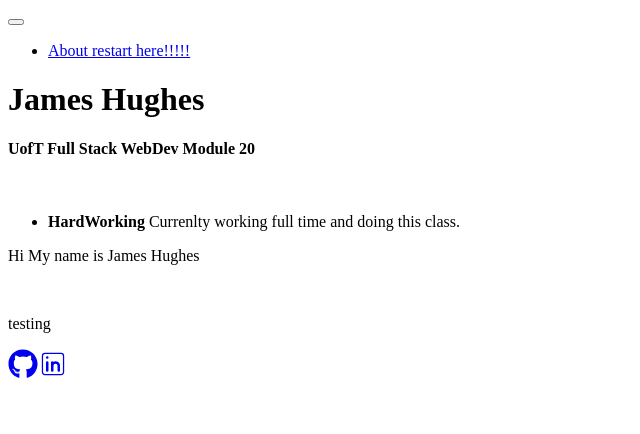
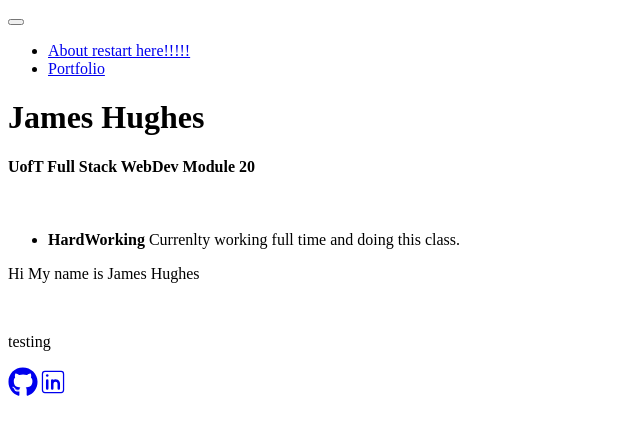
Before and after one commit to Jameshughes2009/ReactPortfolio, a React (Vite) app: page / in a window 1280 px wide. Shown: the top 434 px of the page, without its empty margins (0-640 px from the left). Built offline with nearby package versions, Linux system fonts and the light colour scheme.

Commit message:
adding Porfilio Link

```diff
--- a/src/components/Navbar.jsx
+++ b/src/components/Navbar.jsx
@@ -46,6 +46,14 @@ return(
                                         About restart here!!!!!
                                     </Link>
                             </li>
+                            <li className="nav-item">
+                                <Link
+                                    to="/Work"
+                                    className={`nav-link ${currentPage ==="/Work" && "active"}`}
+                                >
+                                    Portfolio
+                                </Link>
+                            </li>
                         </ul>
                     </div>
             </div>
```
